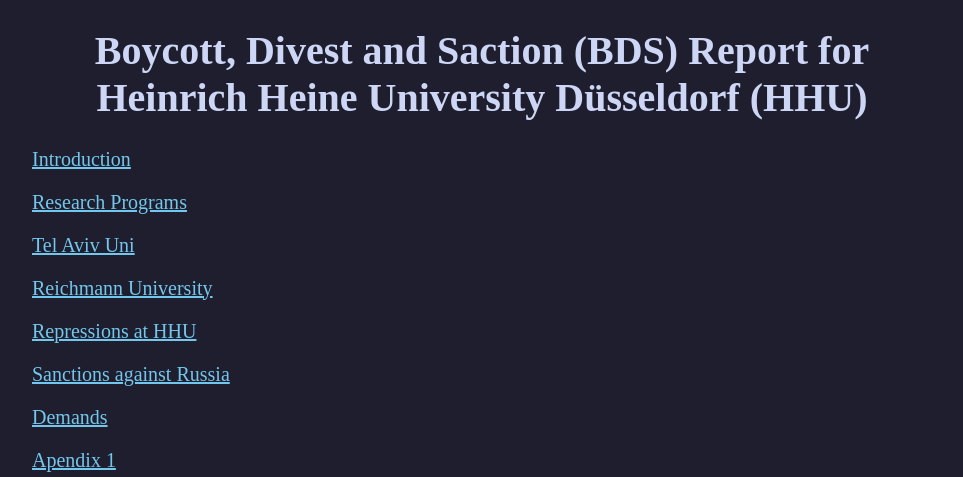
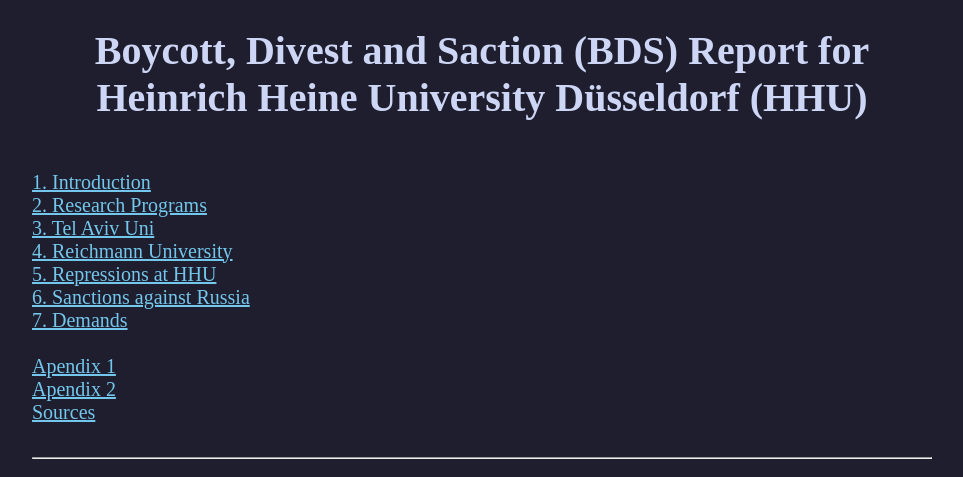
Before and after one commit to rrakea/bds_report, a plain HTML site: page index.html in a window 1280 px wide. Shown: the top 477 px of the page, without its empty margins (158-1121 px from the left). Drawn offline with Linux system fonts and the light colour scheme.

Commit message:
added horizontal rules

```diff
--- a/index.html
+++ b/index.html
@@ -9,16 +9,22 @@
 
 <body>
     <h1> Boycott, Divest and Saction (BDS) Report for Heinrich Heine University Düsseldorf (HHU)</h1>
-    <p><a href="#introduction">Introduction</a></p>
-    <p><a href="#research-programs">Research Programs</a></p>
-    <p><a href="#tel-aviv">Tel Aviv Uni</a></p>
-    <p><a href="#reichmann-university">Reichmann University</a></p>
-    <p><a href="#repressionen-hhu">Repressions at HHU</a></p>
-    <p><a href="#sanctions-against-russia">Sanctions against Russia</a></p>
-    <p><a href="#demands">Demands</a></p>
-    <p><a href="#apendix-1">Apendix 1</a></p>
-    <p><a href="#apendix-2">Apendix 2</a></p>
-    <p><a href="#sources">Sources</a></p>
+    <br>
+    <section id="content">
+        <a href="#introduction">1. Introduction</a><br>
+        <a href="#research-programs">2. Research Programs</a><br>
+        <a href="#tel-aviv">3. Tel Aviv Uni</a><br>
+        <a href="#reichmann-university">4. Reichmann University</a><br>
+        <a href="#repressionen-hhu">5. Repressions at HHU</a><br>
+        <a href="#sanctions-against-russia">6. Sanctions against Russia</a><br>
+        <a href="#demands">7. Demands</a><br><br>
+        <a href="#apendix-1">Apendix 1</a><br>
+        <a href="#apendix-2">Apendix 2</a><br>
+        <a href="#sources">Sources</a><br>
+    </section>
+
+    <br>
+    <hr>
 
     <h2 id="introduction">Introduction</h2>
     <p>With this report, we, the students of Heinrich-Heine-University
@@ -167,7 +173,8 @@
         founding in 2010 its founders recruited hackers and developers who had served in the Israeli Defence Forces’
         elite cyber intelligence unit, Unit 8200.<sup><a href="fn8">[8]</a></sup></p>
     <p><strong>EPIC:</strong> <a
-            href="https://cordis.europa.eu/project/id/101137221">https://cordis.europa.eu/project/id/101137221</a></p>
+            href="https://cordis.europa.eu/project/id/101137221">https://cordis.europa.eu/project/id/101137221</a>
+    </p>
     <p>This project includes the Hadassah Medical Organization. Hadassah,
         the Women’s Zionist Organization of America has voiced outspoken support
         of Israel’s position in the attack on Gaza. The founder of Hadassah
@@ -177,7 +184,8 @@
         where they train students for the Medical Corps of the
         IDF.<sup><a href="fn9">[9]</a></sup></p>
     <p><strong>GLIOMATCH:</strong> <a
-            href="https://cordis.europa.eu/project/id/101136670">https://cordis.europa.eu/project/id/101136670</a></p>
+            href="https://cordis.europa.eu/project/id/101136670">https://cordis.europa.eu/project/id/101136670</a>
+    </p>
     <p>GLIOMATCH is a Horizon research project including the HHU and the
         Israel Rambam Hospital. The Rambam Teaching Hospital is “the designated
         healthcare provider for the IDF Northern Command” and is thus intimately
@@ -192,7 +200,8 @@
     <p><strong>EuPRAXIA:</strong> <a
             href="https://cordis.europa.eu/project/id/101079773">https://cordis.europa.eu/project/id/101079773</a>
         and <strong>HEAL:</strong> <a
-            href="https://cordis.europa.eu/project/id/101056712">https://cordis.europa.eu/project/id/101056712</a></p>
+            href="https://cordis.europa.eu/project/id/101056712">https://cordis.europa.eu/project/id/101056712</a>
+    </p>
     <ul>
         <li>Both Hozizon project include the Hebrew University of Jerusalem. The
             Hebrew University of Jerusalem is the Israeli University with the most
@@ -203,10 +212,12 @@
     </ul>
     <p>The Mount Scopus Campus, the biggest Campus of the University, is build
         on illegally occupied land in East Jerusalem.</p>
-    <p>https://www.jpost.com/israel-news/secretive-talpiot-program-helps-idf-soldiers-stay-ahead-of-the-curve-449279</p>
+    <p>https://www.jpost.com/israel-news/secretive-talpiot-program-helps-idf-soldiers-stay-ahead-of-the-curve-449279
+    </p>
     <p>https://criticallegalthinking.com/2017/11/23/statement-against-holding-esil-at-the-hebrew-university/</p>
     <p><strong>EuCARE:</strong> <a
-            href="https://cordis.europa.eu/project/id/101046016">https://cordis.europa.eu/project/id/101046016</a></p>
+            href="https://cordis.europa.eu/project/id/101046016">https://cordis.europa.eu/project/id/101046016</a>
+    </p>
     <p>IBM Israel is partnered in this project. “IBM manages the Israeli
         Population Registry – the Aviv and Eitan Systems. The Israeli Population
         Registry includes information on non-citizens Palestinian residents of
@@ -223,10 +234,12 @@
     <p><a href="https://www.whoprofits.org/companies/company/7236">https://www.whoprofits.org/companies/company/7236</a>
     </p>
     <p><strong>ComeInCell:</strong> <a
-            href="https://cordis.europa.eu/project/id/101168939">https://cordis.europa.eu/project/id/101168939</a></p>
+            href="https://cordis.europa.eu/project/id/101168939">https://cordis.europa.eu/project/id/101168939</a>
+    </p>
     <p>The Tel Aviv University is a member of this project.</p>
     <p><strong>PACRI:</strong> <a
-            href="https://cordis.europa.eu/project/id/101188004">https://cordis.europa.eu/project/id/101188004</a></p>
+            href="https://cordis.europa.eu/project/id/101188004">https://cordis.europa.eu/project/id/101188004</a>
+    </p>
     <p>Thales has many connections to the Israeli military and has therefore
         been the target of many boycotts protest. Thales has been involved in
         the Israeli military supply chain for decades, providing various systems
@@ -244,7 +257,8 @@
             href="https://worldbeyondwar.org/fr/canadastoparmingisrael/">https://worldbeyondwar.org/fr/canadastoparmingisrael/</a>
     </p>
     <h2 id="tel-aviv">Tel Aviv University (TAU) </h2>
-    <p> HHU has a partnership with the Tel Aviv University (TAU) [^https://www.hhu.de/internationales/partnerschaften]
+    <p> HHU has a partnership with the Tel Aviv University (TAU)
+        [^https://www.hhu.de/internationales/partnerschaften]
         Additionally the faculties of Arthistory and Economics both have partnerships
         in the context of the Eramus Projekt.
     </p>
@@ -674,6 +688,9 @@
         act on our demands and take responsibility for their current genocide
         supporting stand.</p>
 
+        <br>
+        <hr>
+
     <h2 id="apendix-1"> Apendix 1: Precedence at other European Universities</h2>
 
     <p>Several European universities have taken steps to sever ties with
@@ -705,7 +722,8 @@
                 <th>Suspended ties with both Israeli and Palestinian universities until
                     “their respective university authorities make a clear commitment to the
                     demands made by the International Court of Justice [...] and the
-                    unconditional release of the Israeli hostages" <a href="#list-of-works-cited">(Université Libre de
+                    unconditional release of the Israeli hostages" <a href="#list-of-works-cited">(Université Libre
+                        de
                         Bruxelles, 2024)</a></th>
             </tr>
             <tr class="odd">
@@ -736,7 +754,8 @@
             <tr class="header">
                 <th>The Bergen School of Architecture (Norway)</th>
                 <th>Ended its cooperation agreements with Bezalel Academy of Arts and
-                    Design over its work with the Israeli military <a href="#list-of-works-cited">(Flom, 2024)</a></th>
+                    Design over its work with the Israeli military <a href="#list-of-works-cited">(Flom, 2024)</a>
+                </th>
             </tr>
             <tr class="odd">
                 <th>University of Stavanger (Norway)</th>
@@ -797,7 +816,8 @@
             <tr>
                 <td>African Literature Association</td>
                 <td>2014</td>
-                <td><a href="http://africanlit.org/about-the-ala/ala-resolutions-and-executive-letters/">Link</a></td>
+                <td><a href="http://africanlit.org/about-the-ala/ala-resolutions-and-executive-letters/">Link</a>
+                </td>
             </tr>
             <tr>
                 <td>American Anthropological Association (AAA)</td>
@@ -828,7 +848,8 @@
             <tr>
                 <td>Middle East Studies Association</td>
                 <td>23.03.2022</td>
-                <td><a href="https://mesana.org/news/2022/03/23/middle-east-scholars-vote-to-endorse-bds">Link</a></td>
+                <td><a href="https://mesana.org/news/2022/03/23/middle-east-scholars-vote-to-endorse-bds">Link</a>
+                </td>
             </tr>
             <tr>
                 <td>National Women’s Studies Association (NWSA)</td>
--- a/style.css
+++ b/style.css
@@ -37,3 +37,7 @@
     font-size: 16px;
     color: #6c7086
 }
+
+#content {
+    text-align: left;
+}
```
